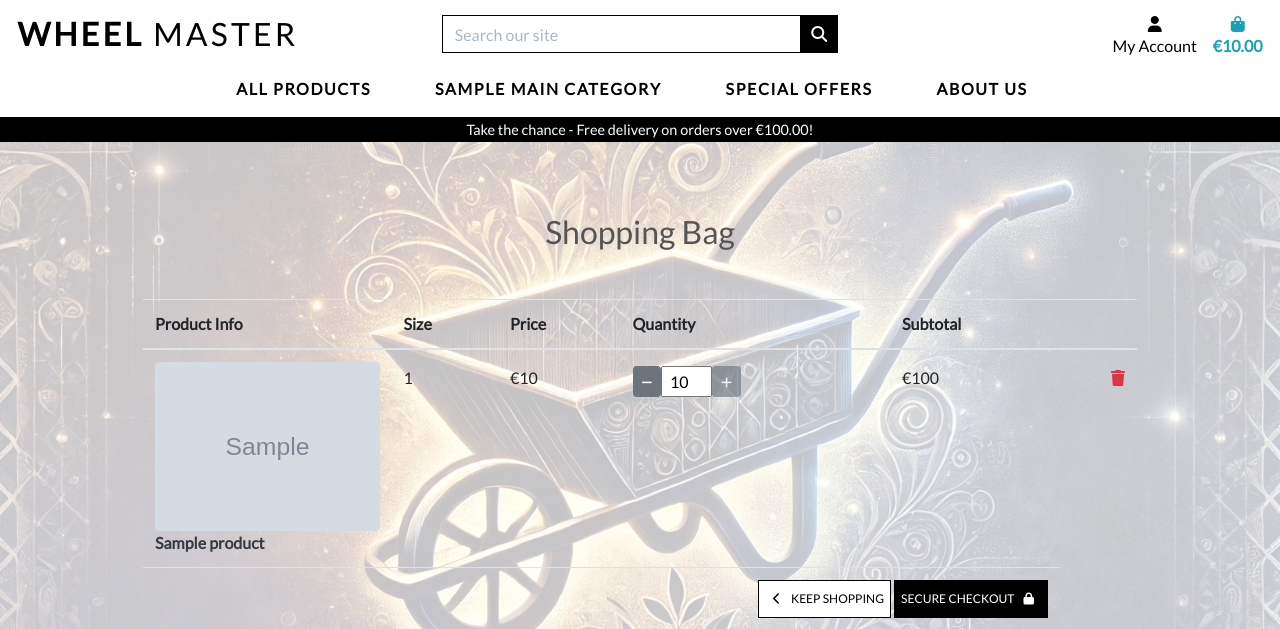
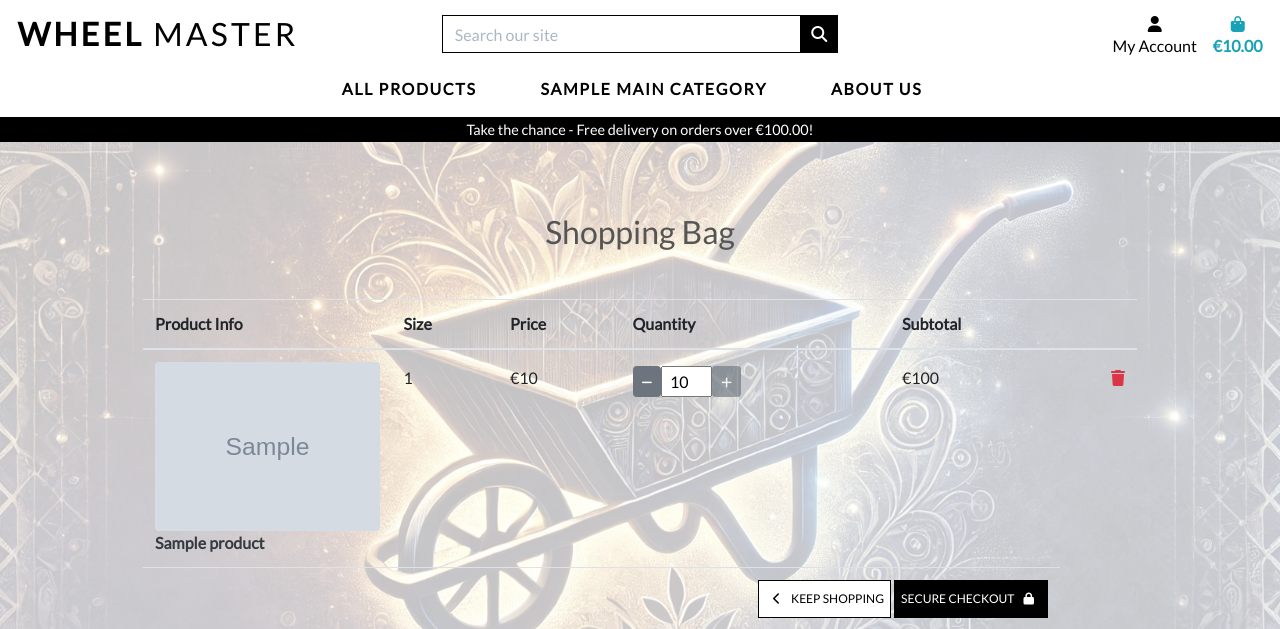
Before and after one commit to mufasa1611/Wheelmaster_p5, a Django app: template bag/templates/bag/bag.html in a window 1280 px wide. Shown: the top 629 px of the page. Run offline with Django 5.2, Linux system fonts and the light colour scheme; the template is opened without the code that fills it: most values are stand-ins (such as "Sample title", 1, 10 or a date in 2020); grey boxes marked "Sample" are stand-in pictures; some libraries are stand-ins or nearby versions.

Commit message:
Removed Special Offers dropdown from main navigation

```diff
--- a/templates/includes/main-nav.html
+++ b/templates/includes/main-nav.html
@@ -22,9 +22,9 @@
                 {% for child in children %}
                     {% if child.children.exists %}
                         <div class="dropdown-submenu">
-                                <a href="{% url 'products' %}?category={{ child.name }}" class="dropdown-item">
-                                    {{ child.friendly_name }}
-                                </a>
+                            <span class="dropdown-item">
+                                {{ child.friendly_name }}&nbsp; &#9654;
+                            </span>
                             <div class="dropdown-menu">
                                 {% for grandchild in child.get_children %}
                                     {% if grandchild.is_active %}
@@ -36,22 +36,13 @@
                             </div>
                         </div>
                     {% else %}
-                            <a href="{% url 'products' %}?category={{ child.name }}" class="dropdown-item">
-                                {{ child.friendly_name }}
-                            </a>
+                        <a href="{% url 'products' %}?category={{ child.name }}" class="dropdown-item" style="cursor: pointer;">{{ child.friendly_name }}</a> <!-- Clickable link style -->
                     {% endif %}
                 {% endfor %}
                 </div>
             </li>
         {% endfor %}
-        <li class="nav-item dropdown">
-            <a class="logo-font font-weight-bold nav-link text-black mr-5" href="#" id="special-offers-link" data-toggle="dropdown" aria-haspopup="true" aria-expanded="false">
-                SPECIAL OFFERS
-            </a>
-            <div class="dropdown-menu border-0" aria-labelledby="special-offers-link">
-                <a href="{% url 'products' %}?special_offer=True" class="dropdown-item">All Special Offers</a>
-            </div>
-        </li>
+
         <li class="nav-item dropdown">
             <a class="logo-font font-weight-bold nav-link text-black mr-5" href="#" id="about-link" data-toggle="dropdown" aria-haspopup="true" aria-expanded="false">
                 About Us
```
Lines whose indentation alone changed are shown as unchanged.
